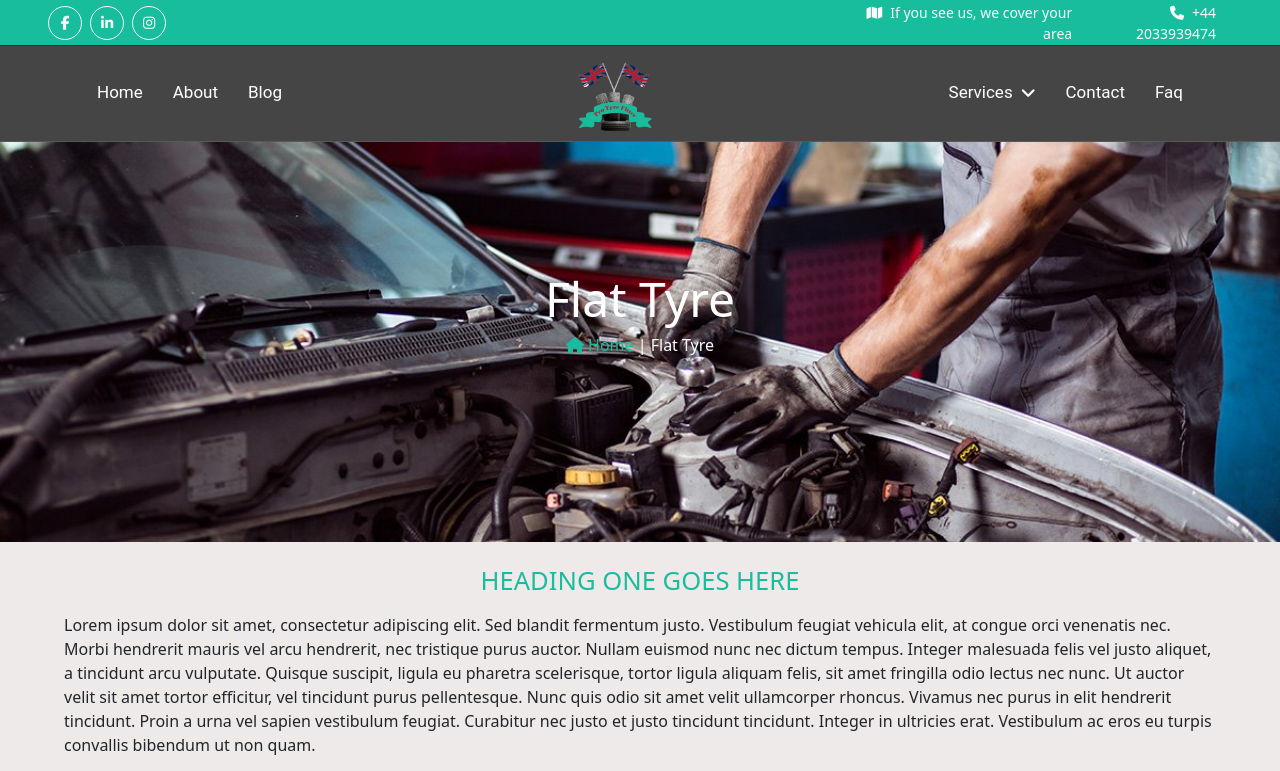
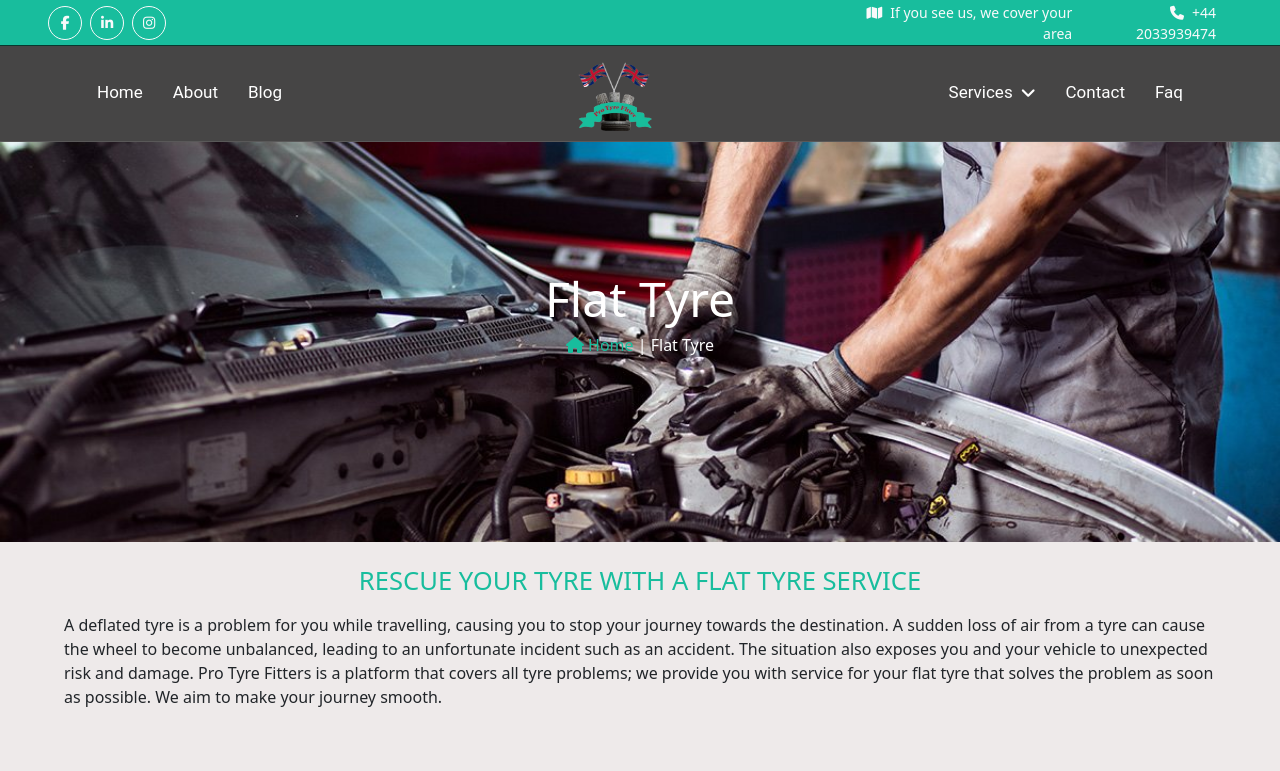
Before and after one commit to Mehwishmushtaq/MrTyreFitter, a React (Vite) app: page /services/flat-tyre in a window 1280 px wide. Shown: the top 771 px of the page. Built offline with nearby package versions, Linux system fonts and the light colour scheme.

Commit message:
Update FlatTyre.jsx

```diff
--- a/src/FlatTyre.jsx
+++ b/src/FlatTyre.jsx
@@ -14,20 +14,30 @@ const FlatTyre = () => {
         imgFive="/images/img-11.jpg"
         // Text
         pageTitle="Flat Tyre"
-        headingOne="heading one goes here"
-        headingTwo="heading two goes here"
-        headingThree="heading three goes here"
-        headingFour="heading four goes here"
-        headingFive="heading five goes here"
-        paraOne="Lorem ipsum dolor sit amet, consectetur adipiscing elit. Sed blandit fermentum justo. Vestibulum feugiat vehicula elit, at congue orci venenatis nec. Morbi hendrerit mauris vel arcu hendrerit, nec tristique purus auctor. Nullam euismod nunc nec dictum tempus. Integer malesuada felis vel justo aliquet, a tincidunt arcu vulputate. Quisque suscipit, ligula eu pharetra scelerisque, tortor ligula aliquam felis, sit amet fringilla odio lectus nec nunc. Ut auctor velit sit amet tortor efficitur, vel tincidunt purus pellentesque. Nunc quis odio sit amet velit ullamcorper rhoncus. Vivamus nec purus in elit hendrerit tincidunt. Proin a urna vel sapien vestibulum feugiat. Curabitur nec justo et justo tincidunt tincidunt. Integer in ultricies erat. Vestibulum ac eros eu turpis convallis bibendum ut non quam."
-        paraTwo="Lorem ipsum dolor sit amet consectetur, adipisicing elit. Ducimus eveniet, praesentium consectetur, temporibus assumenda eius maiores possimus explicabo quos officiis dolorum quod? Vitae harum delectus porro perspiciatis architecto ipsum sed.
-        Suscipit architecto rem voluptatibus quibusdam provident. Error excepturi sunt perspiciatis earum accusantium, cum blanditiis eius similique vero pariatur. Ea debitis explicabo accusamus molestiae ullam unde sunt provident saepe voluptatum animi?
-        Et nulla saepe quis esse ad ut, ea quod earum illum labore sint dolor velit reiciendis voluptatum, nihil quia corrupti, explicabo sit ex rem suscipit! Mollitia voluptatibus iste ab ex."
-        paraThree="Lorem ipsumi dolor sit amet, consectetur adipiscing elit. Sed blandit fermentum justo. Vestibulum feugiat vehicula elit, at congue orci venenatis nec. Morbi hendrerit mauris vel arcu hendrerit, nec tristique purus auctor. Nullam euismod nunc nec dictum tempus. Integer malesuada felis vel justo aliquet, a tincidunt arcu vulputate."
-        paraFour="Lorem ipsum dolor sit amet, consectetur adipiscing elit. Sed blandit fermentum justo. Vestibulum feugiat vehicula elit, at congue orci venenatis nec. Morbi hendrerit mauris vel arcu hendrerit, nec tristique purus auctor. Nullam euismod nunc nec dictum tempus. Integer malesuada felis vel justo aliquet, a tincidunt arcu vulputate."
-        paraFive="Lorem ipsum dolor sit amet consectetur, adipisicing elit. Ducimus eveniet, praesentium consectetur, temporibus assumenda eius maiores possimus explicabo quos officiis dolorum quod? Vitae harum delectus porro perspiciatis architecto ipsum sed.
-        Suscipit architecto rem voluptatibus quibusdam provident. Error excepturi sunt perspiciatis earum accusantium, cum blanditiis eius similique vero pariatur. Ea debitis explicabo accusamus molestiae ullam unde sunt provident saepe voluptatum animi?
-        Et nulla saepe quis esse ad ut, ea quod earum illum labore sint dolor velit reiciendis voluptatum, nihil quia corrupti, explicabo sit ex rem suscipit! Mollitia voluptatibus iste ab ex. Lorem ipsum dolor sit amet consectetur adipisicing elit. Quidem, mollitia."
+        headingOne="Rescue your tyre with a Flat tyre service "
+        headingTwo="24/7 Flat tyre call out service"
+        headingThree="Immediately recover your tyre with Flat tyre repair "
+        headingFour="Flat tyre what to do unexpectedly"
+        headingFive="Rescue your travel with Flat tyre repair near me"
+        paraOne="A deflated tyre is a problem for you while travelling, causing you to stop your journey towards the destination. A sudden loss of air from a tyre can cause the wheel to become unbalanced, leading to an unfortunate incident such as an accident. The situation also exposes you and your vehicle to unexpected risk and damage. Pro Tyre Fitters is a platform that covers all tyre problems; we provide you with service for your flat tyre that solves the problem as soon as possible. We aim to make your journey smooth.
+        "
+        paraTwo="A sudden loss of control of the vehicle creates panic for you. Tyre wear and tear due to air leaks, punctures, tyre damage, lack of maintenance, uneven tyre pressure, valve failure and extreme hot and cold weather. These reasons can cause a flat tyre problem anywhere unexpectedly. You cannot handle the situation without help; you always need an assistant, and you need a flat tyre call out of the situation to solve your problem effectively. Our expert will guide you and assist you in managing and resolving the issue."
+        paraThree="A flat tyre problem can appear anywhere without an alarm and always brings mental, physical and financial stress. To save you the physical effort of taking the car to the garage, we bring garages with the best toolkits and professionals to serve you at your comfortable location. We have trained our professionals to provide you with flat tyre repair services. They know all tyre-related problems and provide the best solutions to solve them permanently.
+        "
+        paraFour="The most important thing to know is flat tyre what to do; it disrupts your daily work routine, affects your office schedule, disturbs business meetings and creates unexpected stress of late arrival. Flat tyre problems can appear anywhere, anytime, but most of the time, they appear on the side of the road, causing you unexpected trouble. Our professionals are ready 24/7 to manage your tyre-related emergency and provide seamless services that reduce stress and help you resume your journey without hassle. They give you an instant response to your call.
+        "
+        paraFive="You need a flat tyre near me to serve you at your direct location and help you deal with your flat tyre problem. Our experts serve you at your place whenever you want; they arrive at your home to provide a service that maintains your comfort and saves time and energy. Our professionals serve you at your workplace without interrupting your work, even they serve you on the side of the road, reducing your nervousness and speeding you towards your destination.
+        "
+        scardparaOne="Our professionals are available 24/7 to serve you without time and place restrictions; they always help you even in the middle of the night and in the worst weather.
+        "
+        scardparaTwo="Our professionals reach where you direct and manage tyre-related emergencies effectively. They come with a complete toolkit for your home, office site or roadside.
+
+        "
+        scardparaThree="We offer you the best flat tyre repair service at a very affordable price that eases the burden on your pocket and helps you resume your journey towards your destination.
+        "
+        scardOne="24/7 availability "
+        scardTwo="Manage the emergencies "
+        scardThree="Manage the emergencies"
      />
     </>
   )
```
